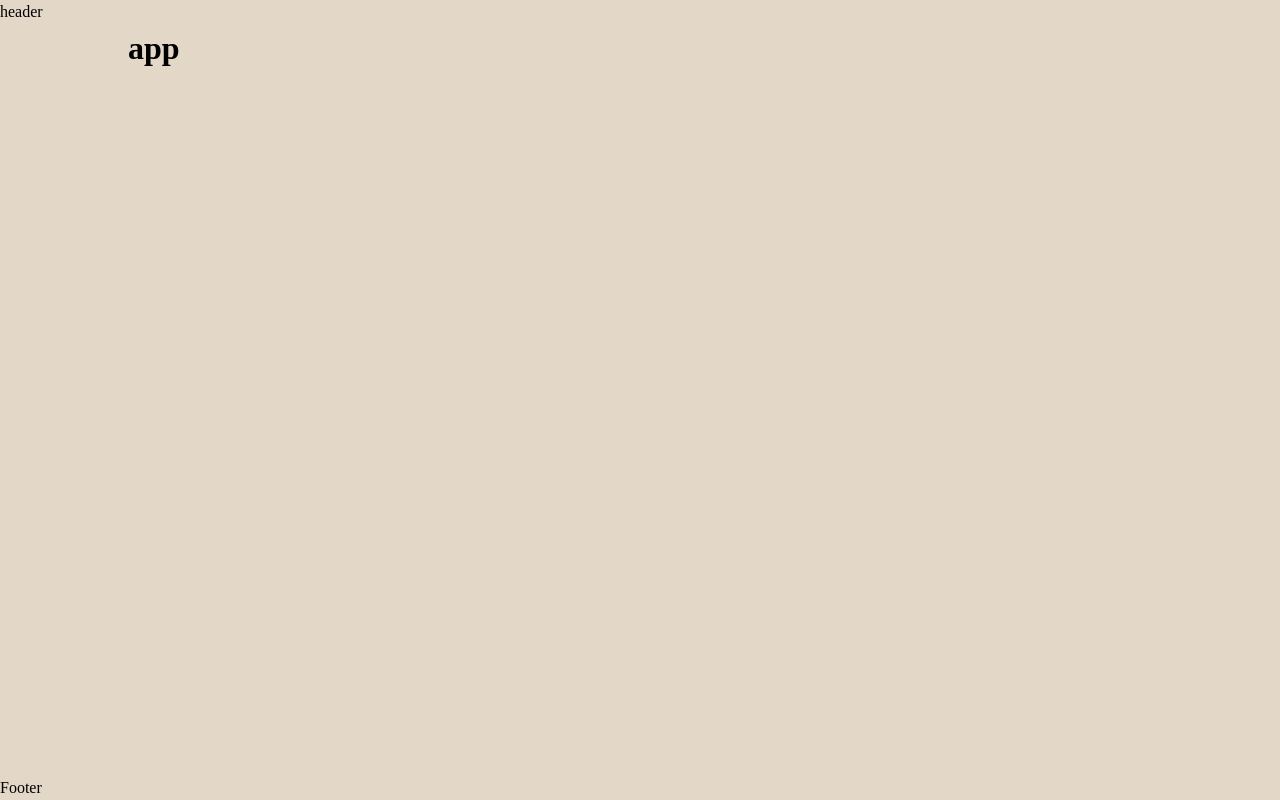
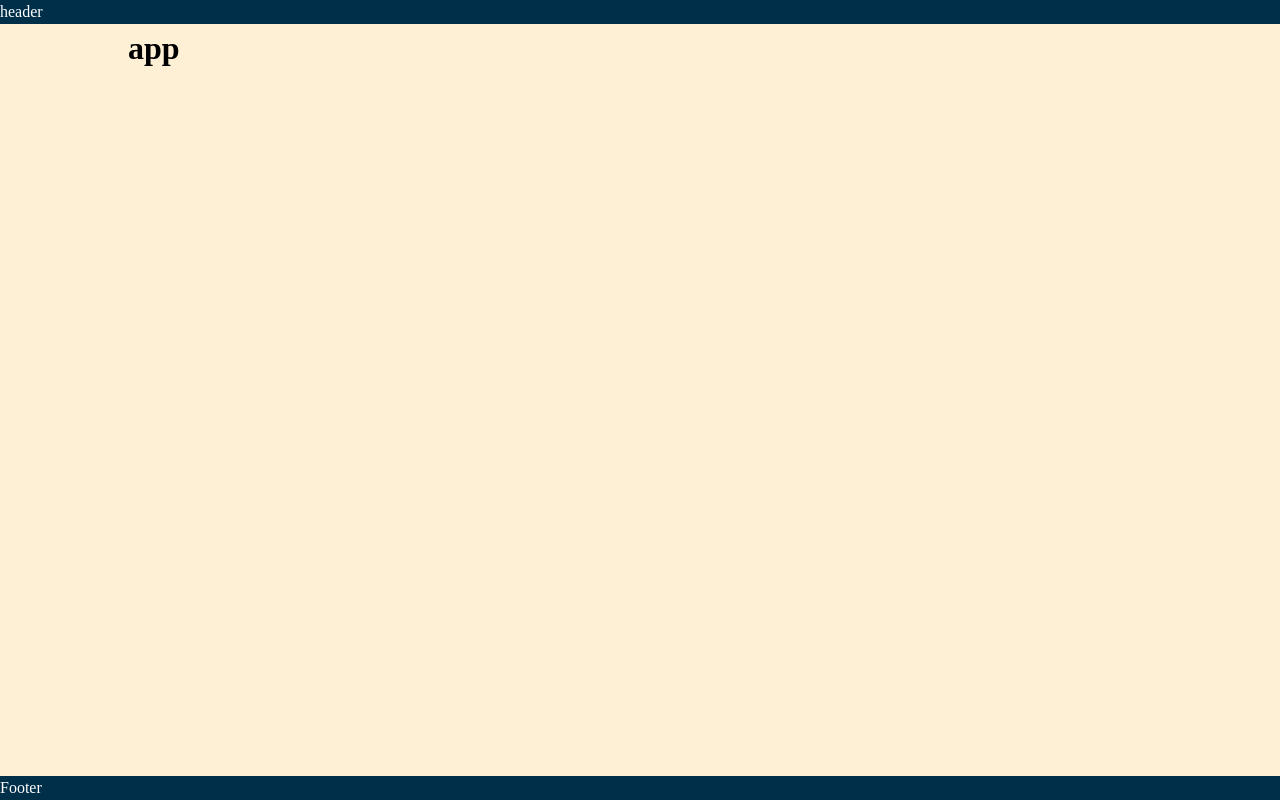
Before and after one commit to amoljagtap17/2024-react-training, a React (Vite) app: page / in a window 1280 px wide. Built offline with nearby package versions, Linux system fonts and the light colour scheme.

Commit message:
day 1: add styles to header and footer components

```diff
--- /dev/null
+++ b/src/components/section/layout/Footer/Footer.module.less
@@ -0,0 +1,6 @@
+.Footer {
+  &__root {
+    background: #003049;
+    color: #fff;
+  }
+}
--- a/src/components/section/layout/Footer/index.tsx
+++ b/src/components/section/layout/Footer/index.tsx
@@ -1,3 +1,5 @@
+import styles from "./Footer.module.less";
+
 export function Footer() {
-  return <footer>Footer</footer>;
+  return <footer className={styles.Footer__root}>Footer</footer>;
 }
--- /dev/null
+++ b/src/components/section/layout/Header/Header.module.less
@@ -0,0 +1,6 @@
+.Header {
+  &__root {
+    background: #003049;
+    color: #fff;
+  }
+}
--- a/src/components/section/layout/Header/index.tsx
+++ b/src/components/section/layout/Header/index.tsx
@@ -1,3 +1,5 @@
+import styles from "./Header.module.less";
+
 export function Header() {
-  return <header>header</header>;
+  return <header className={styles.Header__root}>header</header>;
 }
--- a/src/index.css
+++ b/src/index.css
@@ -29,7 +29,7 @@ table {
 }
 
 #root {
-  background: #e3d7c7;
+  background: #fdf0d5;
   display: flex;
   flex-direction: column;
   min-height: 100vh;
```
